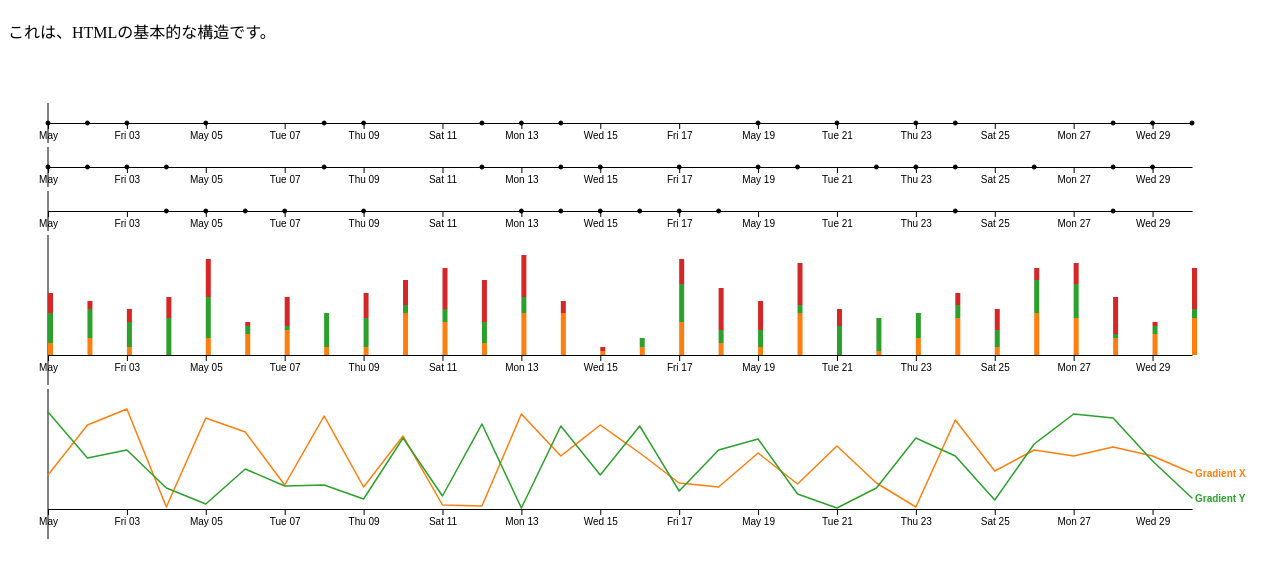
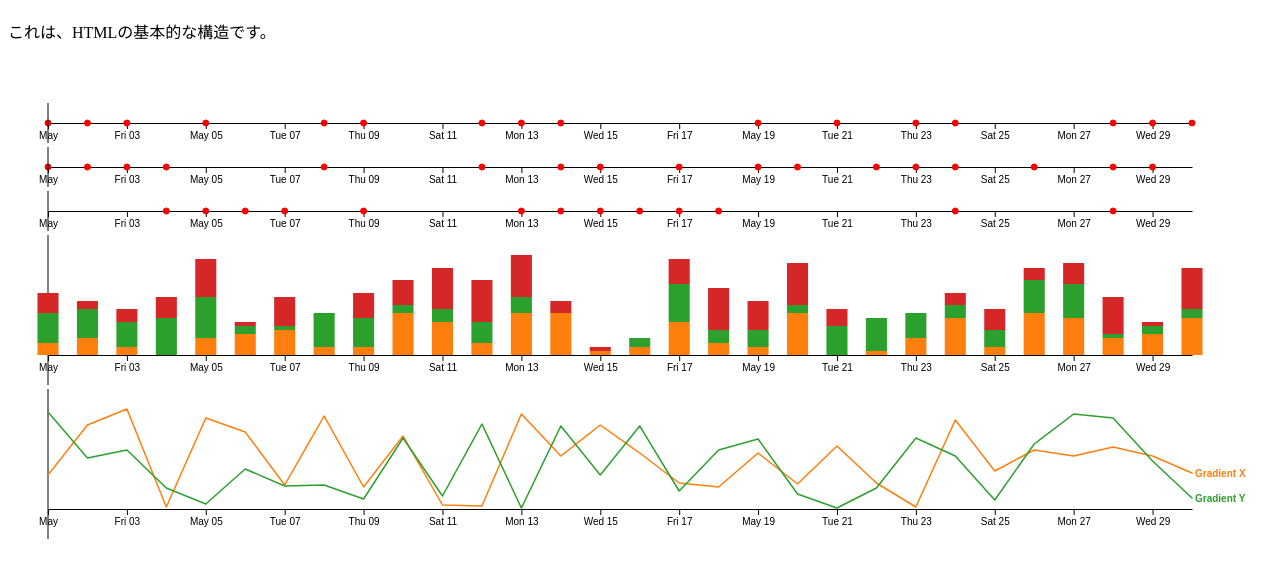
Before and after one commit to hydrangeas/d3test, a plain HTML site: page index3.html in a window 1280 px wide. Shown: the part 70-648 px from the top of the page. Drawn offline with nearby package versions, Linux system fonts and the light colour scheme.

Commit message:
微修正

```diff
--- a/linechart.js
+++ b/linechart.js
@@ -1,4 +1,4 @@
-function LineChart(stocks, element) {
+function LineChart(data, element) {
   // Specify the chart’s dimensions.
   const marginTop = 20;
   const marginRight = 80;
@@ -13,7 +13,7 @@ function LineChart(stocks, element) {
   // Create the horizontal time scale.
   const x = d3
     .scaleUtc()
-    .domain(d3.extent(stocks, (d) => d3.isoParse(d.Date)))
+    .domain(d3.extent(data, (d) => d3.utcDay.round(d3.isoParse(d.Date))))
     .range([marginLeft, width - marginRight])
     .clamp(true);
 
@@ -21,7 +21,7 @@ function LineChart(stocks, element) {
   // the whole series with respect to a different date amounts to a simple vertical translation,
   // thanks to the logarithmic scale! See also https://observablehq.com/@d3/change-line-chart
   const series = d3
-    .groups(stocks, (d) => d.division)
+    .groups(data, (d) => d.division)
     .map(([key, values]) => {
       return {
         key,
--- a/stackedbarchart.js
+++ b/stackedbarchart.js
@@ -13,7 +13,7 @@ function StackedBarChart(data, element, dataFilter) {
   // Create the horizontal time scale.
   const x = d3
     .scaleUtc()
-    .domain(d3.extent(data, (d) => d3.isoParse(d.Date)))
+    .domain(d3.extent(data, (d) => d3.utcDay.round(d3.isoParse(d.Date))))
     .range([marginLeft, width - marginRight])
     .clamp(true);
 
@@ -77,19 +77,10 @@ function StackedBarChart(data, element, dataFilter) {
     .attr("y2", 0)
     .attr("stroke", "black");
 
-  // Create a line and a label for each series.
-  const serie = svg1
-    .append("g")
-    .style("font", "bold 10px sans-serif")
-    .selectAll("g")
-    .data(series)
-    .join("g");
-
-  const line = d3
-    .line()
-    .x((d) => x(d3.utcDay.round(d3.isoParse(d.Date)))) // ここを修正
-    .y((d) => y(d.value));
-
+  // データセットのサイズを取得
+  const datasetSize = series[0].length;
+  // 全体の幅をデータセットのサイズで割り、各バーの新しい幅を計算
+  const barWidth = width / datasetSize / 2;
   svg
     .append("g")
     .selectAll("g")
@@ -99,10 +90,10 @@ function StackedBarChart(data, element, dataFilter) {
     .selectAll("rect")
     .data((D) => D)
     .join("rect")
-    .attr("x", (d) => x(d3.utcDay.round(d3.isoParse(d.data[0]))))
+    .attr("x", (d) => x(d3.utcDay.round(d3.isoParse(d.data[0]))) - barWidth / 2) // バーのx座標を左にシフト
     .attr("y", (d) => y(d[1]))
     .attr("height", (d) => y(d[0]) - y(d[1]))
-    .attr("width", 5);
+    .attr("width", barWidth);
 
   // Define the update function, that translates each of the series vertically depending on the
   // ratio between its value at the current date and the value at date 0. Thanks to the log
@@ -110,12 +101,6 @@ function StackedBarChart(data, element, dataFilter) {
   function update(date) {
     date = d3.utcDay.round(date);
     rule.attr("transform", `translate(${x(date)},0)`);
-    // serie.attr("transform", ({ values }) => {
-    //   const i = bisect(values, date, 0, values.length - 1);
-    //   return `translate(0,${
-    //     y(1) - y(values[i].value / values[0].value)
-    //   })`;
-    // });
     svg1.property("value", date).dispatch("input"); // for viewof compatibility
   }
 
@@ -130,12 +115,5 @@ function StackedBarChart(data, element, dataFilter) {
       return (t) => update(i(t));
     });
 
-  // When the user mouses over the chart, update it according to the date that is
-  // referenced by the horizontal position of the pointer.
-  // svg1.on("mousemove touchmove", function (event) {
-  //   update(x.invert(d3.pointer(event, this)[0]));
-  //   //d3.event.preventDefault();
-  // });
-
   return [x, update];
 }
--- a/timeline.js
+++ b/timeline.js
@@ -9,7 +9,7 @@ function TimeLine(data, element, dataFilter) {
 
   const x = d3
     .scaleUtc()
-    .domain(d3.extent(data, (d) => d3.isoParse(d.Date)))
+    .domain(d3.extent(data, (d) => d3.utcDay.round(d3.isoParse(d.Date))))
     .range([marginLeft, width - marginRight])
     .clamp(true);
 
@@ -51,11 +51,11 @@ function TimeLine(data, element, dataFilter) {
     .data(series[0].values.filter((d) => d.value))
     .enter()
     .append("circle")
-    .attr("cx", (d) => x(d3.utcDay.round(d3.isoParse(d.Date)))) // ここを修正
+    .attr("cx", (d) => x(d3.utcDay.round(d3.isoParse(d.Date))))
     .attr("cy", height / 2)
-    .attr("r", 2)
-    .attr("fill", "black")
-    .attr("stroke", "black");
+    .attr("r", 3)
+    .attr("fill", "red")
+    .attr("stroke", "red");
 
   // --
   const uniqueId = Math.random().toString(36).slice(2, 18);
```
Also changed, not shown: index3.html (+1 -0 lines).
